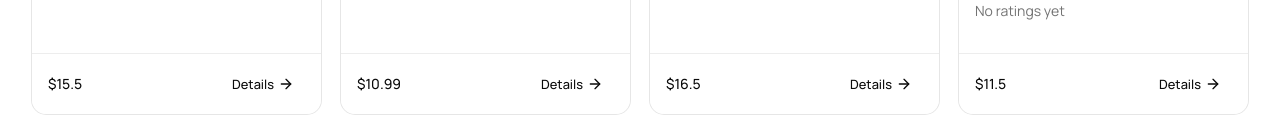
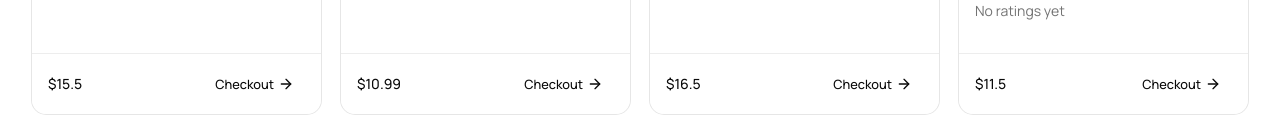
Before and after one commit to lowish/ebook-store-app, a Next.js app: page /books in a window 1280 px wide. Shown: the part 663-795 px from the top of the page. Built offline with nearby package versions, Linux system fonts and the light colour scheme.

Commit message:
feat: changing button card text

```diff
--- a/components/book-card.tsx
+++ b/components/book-card.tsx
@@ -43,7 +43,7 @@ export function BookCard({ book }: BookCardProps) {
         <p className="font-medium">${book.price}</p>
         <Button asChild variant="ghost" size="sm" className="rounded-full">
           <Link href={`/books/${book.id}`}>
-            Details
+            Checkout
             <ArrowRight className="size-4" />
           </Link>
         </Button>
```
